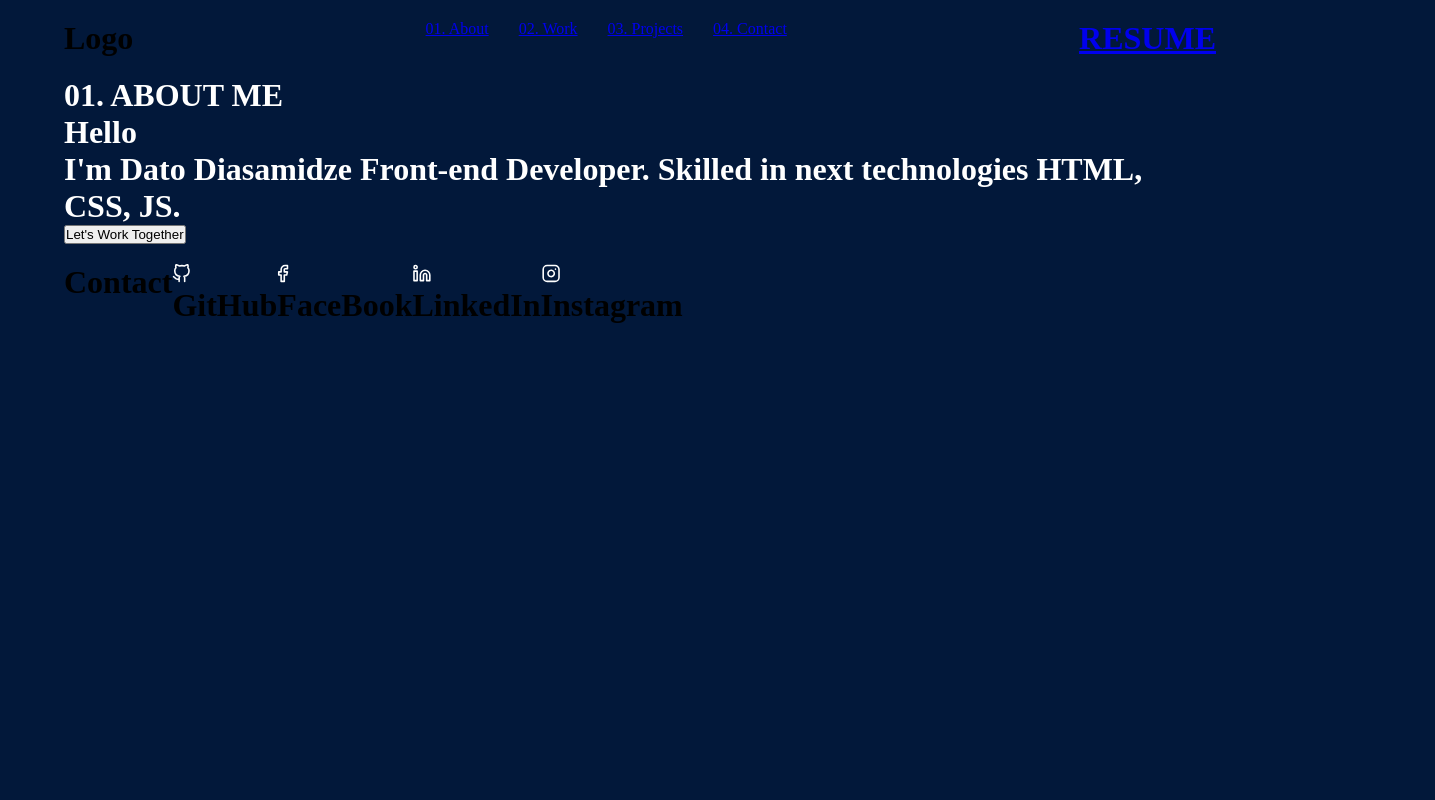
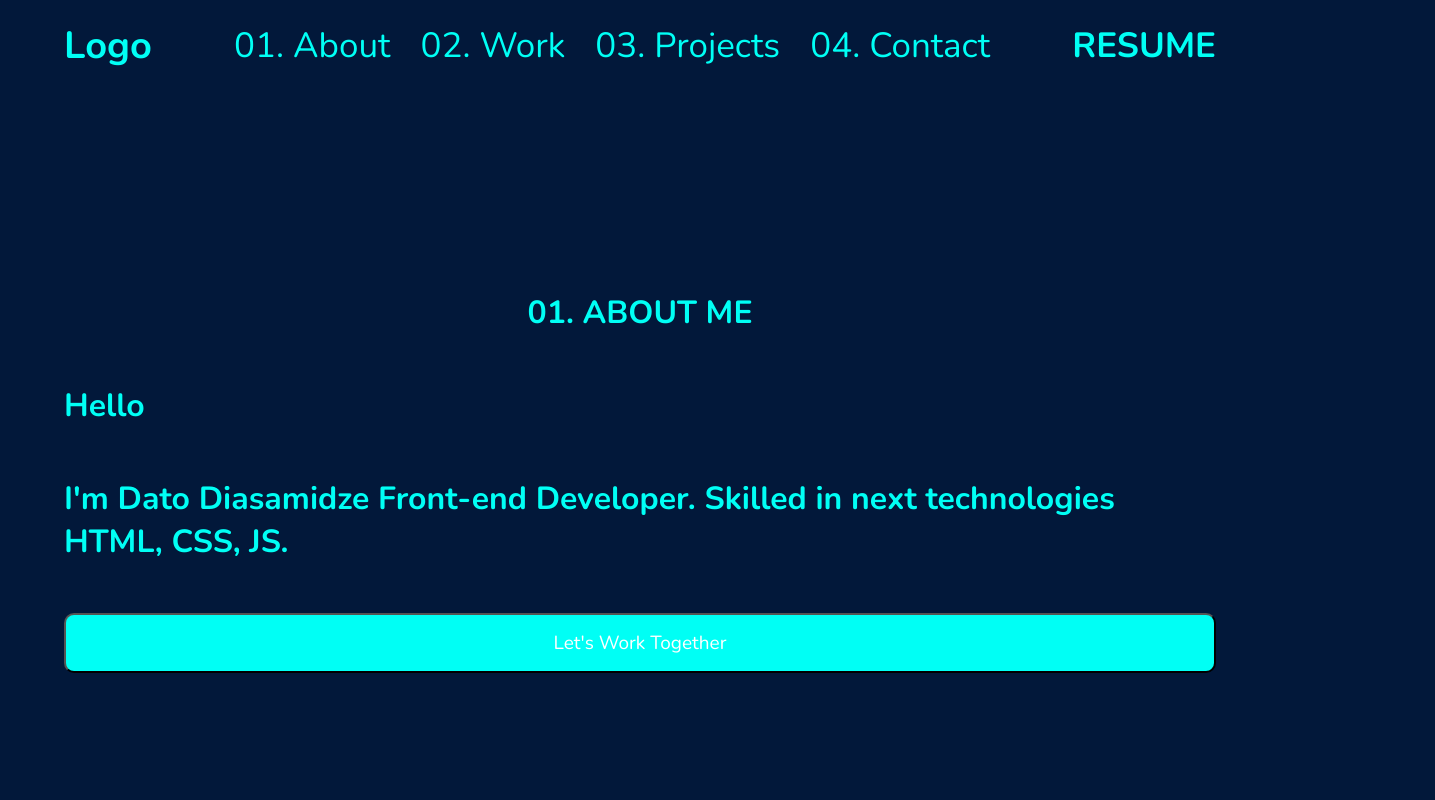
Before and after one commit to Datodia/rsschool-cv, a plain HTML site: page index.html in a window 1280 px wide. Shown: the top 800 px of the page, 1435 px wide, since content can reach past the window. Drawn offline with nearby package versions, Linux system fonts and the light colour scheme.

Commit message:
docs: update style

```diff
--- a/index.html
+++ b/index.html
@@ -5,6 +5,7 @@
     <meta http-equiv="X-UA-Compatible" content="IE=edge">
     <meta name="viewport" content="width=device-width, initial-scale=1.0">
     <link rel="stylesheet" href="style.css">
+    <link href="https://fonts.googleapis.com/css2?family=Nunito:wght@400;500;700;800&display=swap" rel="stylesheet">
     <title>Portfolio</title>
 </head>
 <body>
@@ -24,7 +25,7 @@
     </header>
     <div class="main-container">
         <div class="about">
-            <h1>01. ABOUT ME</h1>
+            <h1 class="title">01. ABOUT ME</h1>
             <h1>Hello</h1>
             <h1>I'm Dato Diasamidze
                 Front-end Developer. Skilled in next technologies
@@ -35,24 +36,29 @@
     </div>
     <footer>
         <div class="contact">
+            <div class="title">
                 <h1>Contact</h1>
+            </div>
             <div class="links">
+                <div class="link">
                     <a href="#"><img src="assets/github.svg" alt=""></a>
                     <h1>GitHub</h1>
                 </div>
-            <div class="links">
+                <div class="link">
                     <a href="#"><img src="assets/fb.svg" alt=""></a>
                     <h1>FaceBook</h1>
                 </div>
-            <div class="links">
+                <div class="link">
                     <a href="#"><img src="assets/linkedin.svg" alt=""></a>
                     <h1>LinkedIn</h1>
                 </div>
-            <div class="links">
+                <div class="link">
                     <a href="#"><img src="assets/instagram.svg" alt=""></a>
                     <h1>Instagram</h1>
                 </div>
             </div>
+
+        </div>
     </footer>
 </body>
 </html>
--- a/style.css
+++ b/style.css
@@ -19,6 +19,22 @@ footer {
     margin: auto;
     justify-content: space-between;
     margin-top: 20px;
+    align-items: center;
+}
+
+header .logo h1 {
+    font-size: 38px;
+    color: #00FFF5;
+    font-family: 'Nunito';
+}
+
+header .nav-bar a,
+header .resume a,
+header .resume a h1 {
+    text-decoration: none;
+    font-size: 35px;
+    color: #00FFF5;
+    font-family: 'Nunito';
 }
 
 header .nav-bar {
@@ -26,10 +42,60 @@ header .nav-bar {
     gap: 30px;
 }
 
+.main-container .about {
+    margin-top: 200px;
+    display: flex;
+    flex-direction: column;
+}
+
+.main-container .about .title {
+    text-align: center;
+}
+
 .main-container .about h1 {
+    color: #00FFF5;
+    font-family: 'Nunito';
+    margin-bottom: 50px;
+
+}
+
+.main-container .about button {
+    height: 60px;
+    border-radius: 10px;
     color: white;
+    background-color: #00FFF5;
+    font-size: 19px;
+    font-family: 'Nunito';
+}
+
+
+
+footer {
+    display: flex;
 }
 
 footer .contact {
     display: flex;
+    margin-top: 400px;
+    justify-content: start;
+    gap: 400px;
 }
+
+footer .contact .links {
+    display: flex;
+    gap: 100px;
+}
+
+footer .contact .links .link {
+    display: flex;
+    align-items: center;
+    gap: 20px;
+}
+
+
+footer .contact .links h1,
+footer .contact h1 {
+    font-size: 26px;
+    font-family: 'Nunito';
+    color: #00FFF5;
+}
```
Lines whose indentation alone changed are shown as unchanged.
